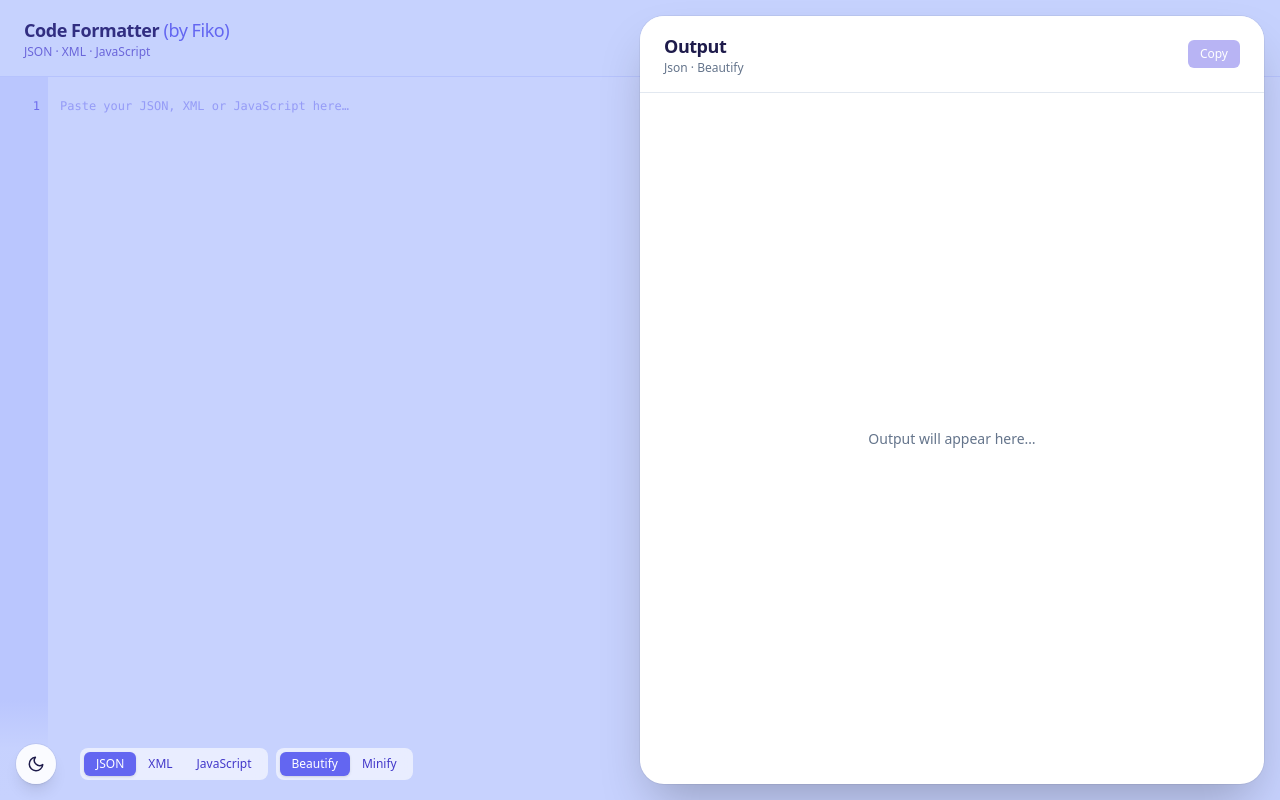
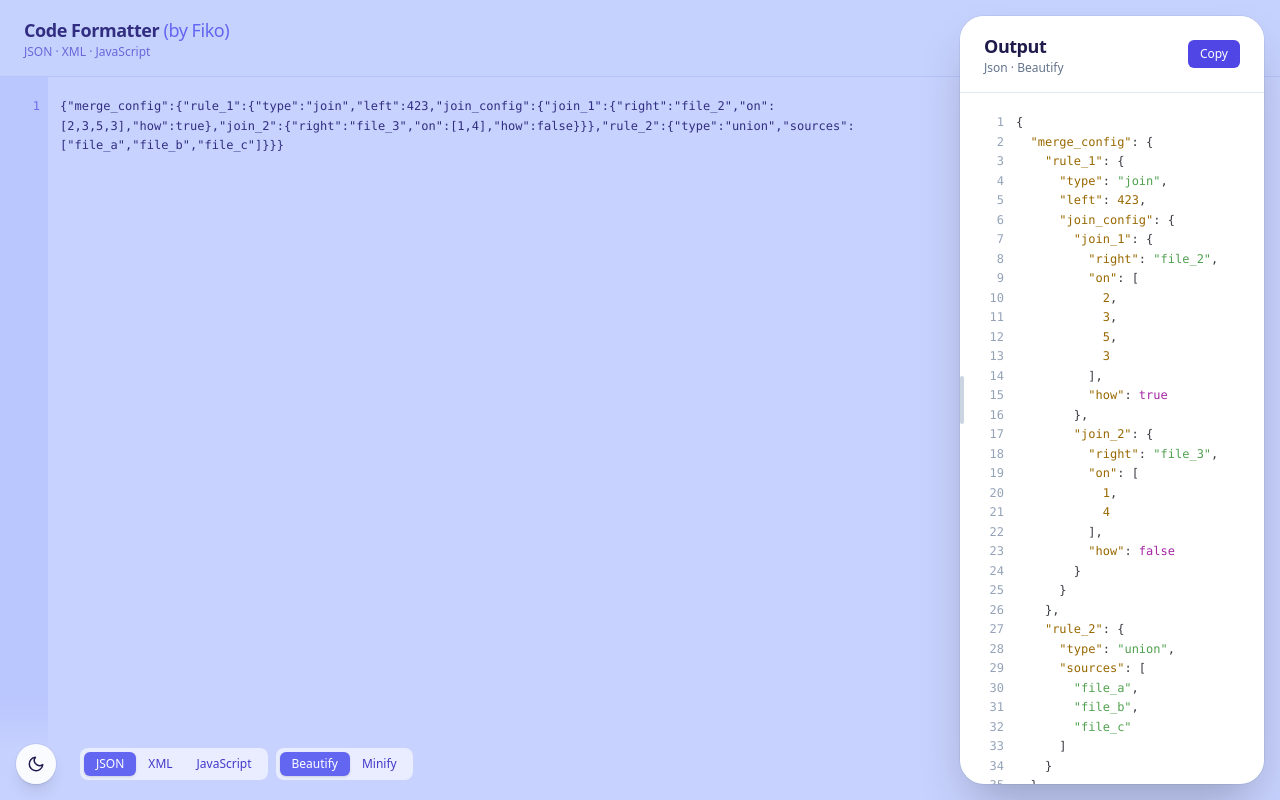
Before and after one commit to fiko/formatter, a Vue app: page / in a window 1280 px wide. Built offline with nearby package versions, Linux system fonts and the light colour scheme.

Commit message:
- fixing overlap input by output box - adding resize box capability

```diff
--- a/src/App.vue
+++ b/src/App.vue
@@ -41,10 +41,42 @@ onMounted(() => {
 
 const language = ref('json')
 const mode = ref('beautify')
-const input = ref('')
+const input = ref(`{"merge_config":{"rule_1":{"type":"join","left":423,"join_config":{"join_1":{"right":"file_2","on":[2,3,5,3],"how":true},"join_2":{"right":"file_3","on":[1,4],"how":false}}},"rule_2":{"type":"union","sources":["file_a","file_b","file_c"]}}}`)
 const error = ref('')
 
 const hasInput = computed(() => input.value.trim().length > 0)
+
+// Output card horizontal position (percentage from left of viewport).
+// 75% → output occupies right 25% of screen; 50% → output occupies right 50%.
+const outputLeftPct = ref(75)
+const userResized = ref(false)
+const isResizing = ref(false)
+watch(hasInput, (val) => {
+  if (userResized.value) return
+  outputLeftPct.value = val ? 50 : 75
+})
+
+function startResize(e) {
+  e.preventDefault()
+  userResized.value = true
+  isResizing.value = true
+  const onMove = (ev) => {
+    const x = ev.touches ? ev.touches[0].clientX : ev.clientX
+    const pct = (x / window.innerWidth) * 100
+    outputLeftPct.value = Math.min(85, Math.max(15, pct))
+  }
+  const onUp = () => {
+    isResizing.value = false
+    window.removeEventListener('mousemove', onMove)
+    window.removeEventListener('mouseup', onUp)
+    window.removeEventListener('touchmove', onMove)
+    window.removeEventListener('touchend', onUp)
+  }
+  window.addEventListener('mousemove', onMove)
+  window.addEventListener('mouseup', onUp)
+  window.addEventListener('touchmove', onMove)
+  window.addEventListener('touchend', onUp)
+}
 
 const output = computed(() => {
   try {
@@ -126,7 +158,11 @@ function clearAll() {
       </header>
 
       <!-- Editor area: gutter + textarea -->
-      <div class="flex-1 flex overflow-hidden relative">
+      <div
+        class="flex-1 flex overflow-hidden relative"
+        :class="isResizing ? '' : 'transition-[width] duration-500 ease-in-out'"
+        :style="{ width: outputLeftPct + 'vw' }"
+      >
         <div
           ref="inputGutter"
           class="w-12 shrink-0 overflow-hidden bg-indigo-300/40 dark:bg-black/20 text-right font-mono text-xs leading-relaxed text-indigo-600/70 dark:text-indigo-400/50 select-none py-5"
@@ -191,9 +227,18 @@ function clearAll() {
 
     <!-- OUTPUT PANE — floats over input with rounded corners -->
     <section
-      class="absolute top-4 bottom-4 right-4 z-30 flex flex-col bg-white dark:bg-[#282c34] rounded-3xl shadow-2xl ring-1 ring-black/5 dark:ring-white/10 overflow-hidden transition-all duration-500 ease-in-out"
-      :class="hasInput ? 'left-[34%]' : 'left-1/2'"
+      class="absolute top-4 bottom-4 right-4 z-30 flex flex-col bg-white dark:bg-[#282c34] rounded-3xl shadow-2xl ring-1 ring-black/5 dark:ring-white/10 overflow-hidden"
+      :class="isResizing ? '' : 'transition-[left] duration-500 ease-in-out'"
+      :style="{ left: outputLeftPct + '%' }"
     >
+      <!-- Drag handle to resize -->
+      <div
+        @mousedown="startResize"
+        @touchstart="startResize"
+        class="absolute top-0 left-0 h-full w-2 cursor-col-resize z-20 group"
+      >
+        <div class="absolute top-1/2 -translate-y-1/2 left-0 w-1 h-12 rounded-full bg-slate-300 dark:bg-white/20 group-hover:bg-indigo-500 transition" />
+      </div>
       <header class="sticky top-0 z-10 px-6 py-4 bg-white/95 dark:bg-[#282c34]/95 backdrop-blur border-b border-slate-200 dark:border-white/10 flex items-center justify-between">
         <div>
           <h2 class="text-lg font-bold text-brand-dark dark:text-white tracking-tight">Output</h2>
```
